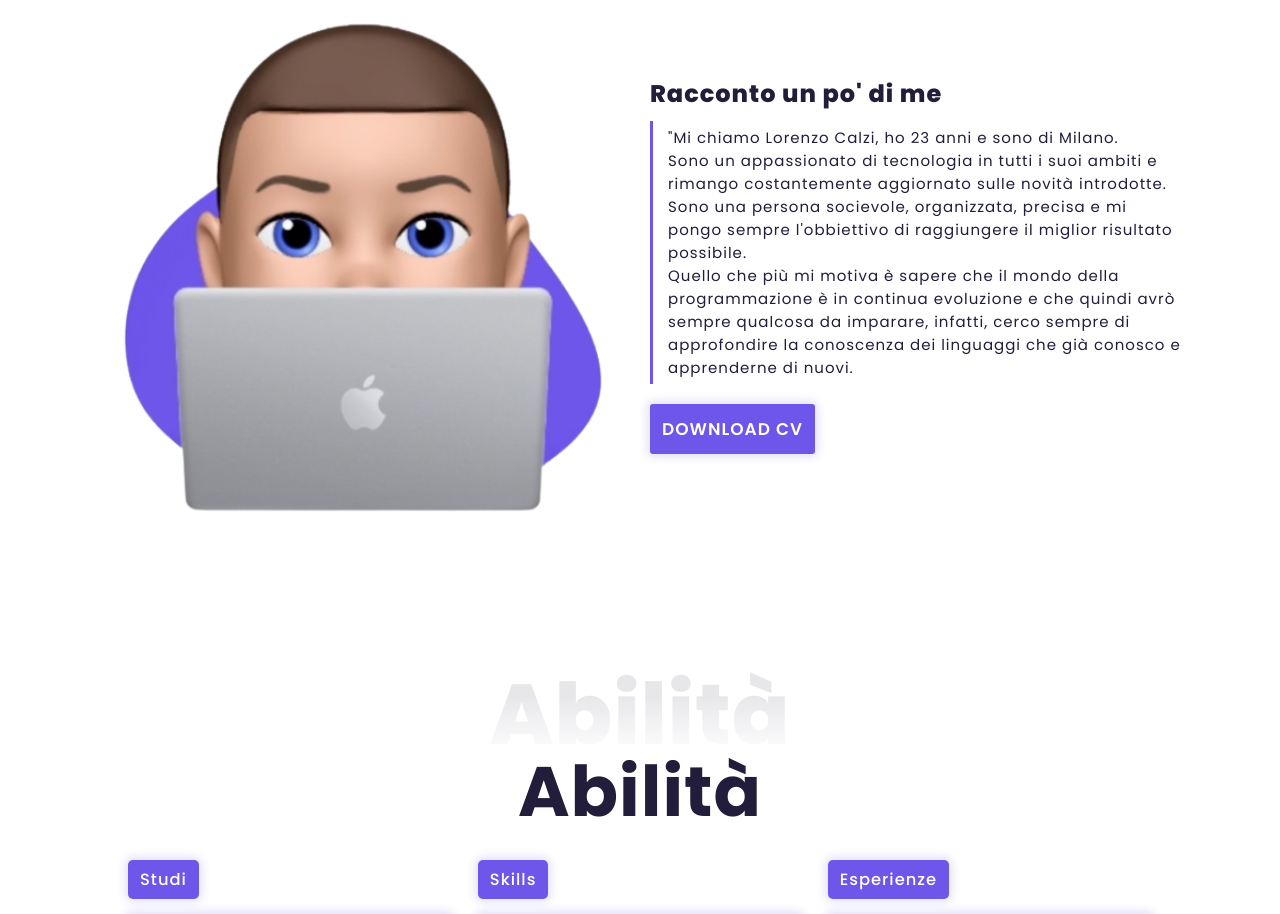
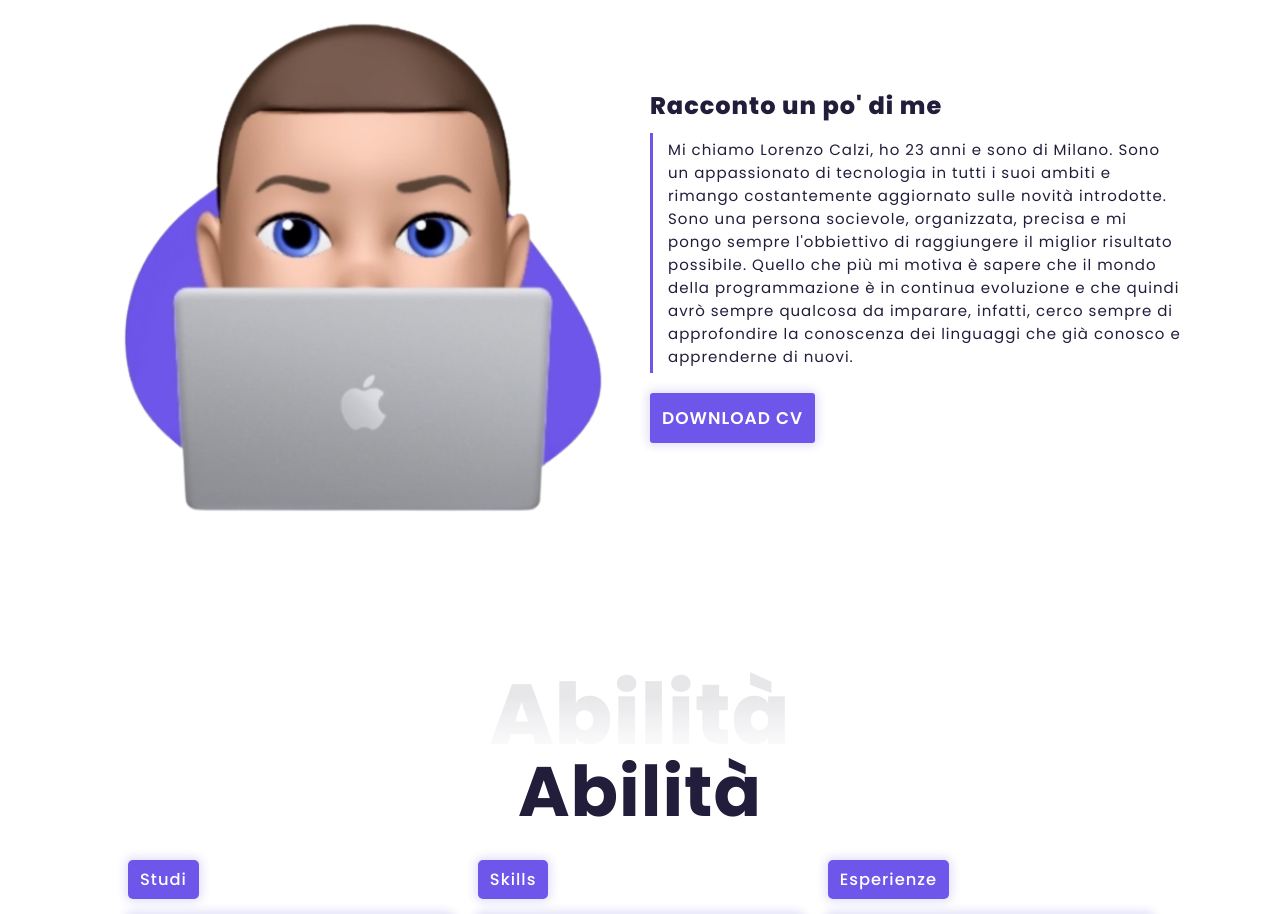
Before and after one commit to Lorenzo-Calzi/portfolio-lorenzo-calzi, a React (Create React App) app: page / in a window 1280 px wide. Shown: the part 1080-1994 px from the top of the page. Built offline with nearby package versions, Linux system fonts and the light colour scheme.

Commit message:
moved the copy to copy.json

```diff
--- a/src/components/Homepage.tsx
+++ b/src/components/Homepage.tsx
@@ -60,7 +60,7 @@ function Homepage() {
         ScrollReveal().reveal('#aboutMe .title-gradient', {delay: 25, origin: 'left'});
         ScrollReveal().reveal('#aboutMe .title-solid', {delay: 50, origin: 'right'});
         ScrollReveal().reveal('#aboutMe .image', {delay: 50, origin: 'left'});
-        ScrollReveal().reveal('#aboutMe .description h5', {delay: 75, origin: 'right'});
+        ScrollReveal().reveal('#aboutMe .description h3', {delay: 75, origin: 'right'});
         ScrollReveal().reveal('#aboutMe .description p', {delay: 100, origin: 'right'});
         ScrollReveal().reveal('#aboutMe .description .button', {
             delay: 100,
--- a/src/components/main/Main.jsx
+++ b/src/components/main/Main.jsx
@@ -7,7 +7,7 @@ function Main(props) {
     return (
         <div id="main">
             <AboutMe theme={props.theme} language={props.language} configArray={props.configArray}/>
-            <Skills theme={props.theme}/>
+            <Skills theme={props.theme} configArray={props.configArray}/>
             <Projects theme={props.theme}/>
             <ContactMe theme={props.theme} language={props.language} configArray={props.configArray}
                        loading={props.loading} handlerLoading={props.handlerLoading}/>
--- a/src/components/main/aboutMe/AboutMe.tsx
+++ b/src/components/main/aboutMe/AboutMe.tsx
@@ -1,30 +1,24 @@
 import * as React from "react";
 
 function AboutMe(props) {
+    const configArray = props.configArray.main.aboutMe;
 
     return (
         <section id="aboutMe">
             <div className="container dynamic-flex">
                 <div className="titles">
-                    <h1 className="title-gradient">Su di me</h1>
-                    <h2 className="title-solid">Su di me</h2>
+                    <h1 className="title-gradient">{configArray.title.ita}</h1>
+                    <h2 className="title-solid">{configArray.title.ita}</h2>
                 </div>
 
                 <div className="content">
                     <div className="image"/>
                     <div className="description">
-                        <h3>Racconto un po' di me</h3>
-                        <p>"Mi chiamo Lorenzo Calzi, ho 23 anni e sono di Milano. <br/>
-                            Sono un appassionato di tecnologia in tutti i suoi ambiti e rimango costantemente aggiornato
-                            sulle novità introdotte. <br/>
-                            Sono una persona socievole, organizzata, precisa e mi pongo sempre l'obbiettivo di
-                            raggiungere il miglior risultato possibile. <br/>
-                            Quello che più mi motiva è sapere che il mondo della programmazione è in continua evoluzione
-                            e che quindi avrò sempre qualcosa da imparare, infatti, cerco sempre di approfondire la
-                            conoscenza dei linguaggi che già conosco e apprenderne di nuovi.
-                        </p>
+                        <h3>{configArray.subtitle.ita}</h3>
+                        <p>{configArray.paragraph.ita}</p>
                         <a className={`button shadow-${!props.theme ? "light" : "dark"}`}
-                           href={process.env.PUBLIC_URL + '/assets/cv/cv_lorenzo_calzi.pdf'} download>DOWNLOAD CV</a>
+                           href={process.env.PUBLIC_URL + '/assets/cv/cv_lorenzo_calzi.pdf'}
+                           download>{configArray.button.ita}</a>
                     </div>
                 </div>
             </div>
--- a/src/components/main/skills/Skills.jsx
+++ b/src/components/main/skills/Skills.jsx
@@ -1,113 +1,14 @@
 import * as React from "react";
 
 function Skills(props) {
-
-    const educationCopies = [
-        {
-            period: '10/2021 - Current',
-            strong: 'Formazione',
-            description: 'Rimango aggiornato approfondendo e facendo corsi formativi'
-        },
-        {
-            period: '03/2020 - 09/2021',
-            strong: 'Web developer',
-            description: 'Boolean Careers'
-        },
-        {
-            period: '09/2013 - 06/2019',
-            strong: 'Diploma',
-            description: 'Erasmo Da Rotterdam'
-        }
-    ]
-
-    const skillsCopies = [
-        {
-            title: 'HTML',
-            icon: 'devicon-html5-plain colored',
-            percentage: '95%',
-        },
-        {
-            title: 'CSS',
-            icon: 'devicon-css3-plain colored',
-            percentage: '95%',
-        },
-        {
-            title: 'Javascript',
-            icon: 'devicon-javascript-plain colored',
-            percentage: '90%',
-        },
-        {
-            title: 'Typescript',
-            icon: 'devicon-typescript-plain colored',
-            percentage: '85%',
-        },
-        {
-            title: 'React',
-            icon: 'devicon-react-original colored',
-            percentage: '90%',
-        },
-        {
-            title: 'Angular',
-            icon: 'devicon-angularjs-plain colored',
-            percentage: '60%',
-        },
-        {
-            title: 'Sass',
-            icon: 'devicon-sass-original colored',
-            percentage: '95%',
-        },
-        {
-            title: 'Tailwind',
-            icon: 'devicon-tailwindcss-plain colored',
-            percentage: '75%',
-        },
-        {
-            title: 'Bootstrap',
-            icon: 'devicon-bootstrap-plain colored',
-            percentage: '65%',
-        },
-        {
-            title: 'Git',
-            icon: 'devicon-git-plain colored',
-            percentage: '80%',
-        },
-        {
-            title: 'Figma',
-            icon: 'devicon-figma-plain colored',
-            percentage: '40%',
-        },
-
-    ]
-
-    const jobsCopies = [
-        {
-            period: '11/2021 - Current',
-            strong: 'Full Stack Web Developer',
-            description: 'ANYT1ME'
-        },
-        {
-            period: '03/2021 - 09/2021',
-            strong: 'Jr. Full Stack Web Developer Trainee',
-            description: 'Boolean Careers'
-        },
-        {
-            period: '11/2019 - 11/2020',
-            strong: 'Tecnico Help Desk',
-            description: 'Sielte S.p.a'
-        },
-        {
-            period: '10/2018 - 02/2029',
-            strong: 'Wordpress developer trainee',
-            description: 'Lavoratore Autonomo'
-        }
-    ]
+    const configArray = props.configArray.main.skills;
 
     return (
         <section id="skills">
             <div className="container dynamic-flex">
                 <div className="titles">
-                    <h1 className="title-gradient">Abilità</h1>
-                    <h2 className="title-solid">Abilità</h2>
+                    <h1 className="title-gradient">{configArray.title.ita}</h1>
+                    <h2 className="title-solid">{configArray.title.ita}</h2>
                 </div>
 
                 <div className="cards-container">
@@ -118,7 +19,7 @@ function Skills(props) {
 
                         <div className={`cards shadow-${props.theme ? "dark" : "light"}`}>
                             {
-                                educationCopies.map((copy, index) => (
+                                configArray.educations.map((copy, index) => (
                                     <div className={`box shadow-${props.theme ? "dark" : "light"}`} key={index}>
                                         <span className="period">{copy.period}</span>
                                         <span
@@ -136,7 +37,7 @@ function Skills(props) {
 
                         <div className={`cards shadow-${props.theme ? "dark" : "light"}`}>
                             {
-                                skillsCopies.map((copy, index) => (
+                                configArray.skills.map((copy, index) => (
                                     <div className={`box shadow-${props.theme ? "dark" : "light"}`} key={index}>
                                         <div className="information">
                                             <div className="icons">
@@ -162,7 +63,7 @@ function Skills(props) {
 
                         <div className={`cards shadow-${props.theme ? "dark" : "light"}`}>
                             {
-                                jobsCopies.map((copy, index) => (
+                                configArray.jobs.map((copy, index) => (
                                     <div className={`box shadow-${props.theme ? "dark" : "light"}`} key={index}>
                                         <span className="period">{copy.period}</span>
                                         <span
--- a/src/configuration/copy.json
+++ b/src/configuration/copy.json
@@ -58,8 +58,18 @@
         "eng": "Hi, I'm Lorenzo"
       },
       "subtitle": {
-        "ita": ["Sviluppatore Web", "Progettista UI/UX", "Videogiocatore", "Appassionato di Tecnologia"],
-        "eng": ["Web Developer", "UI/UX Designer", "Video Gamer", "Tech Enthusiast"]
+        "ita": [
+          "Sviluppatore Web",
+          "Progettista UI/UX",
+          "Videogiocatore",
+          "Appassionato di Tecnologia"
+        ],
+        "eng": [
+          "Web Developer",
+          "UI/UX Designer",
+          "Video Gamer",
+          "Tech Enthusiast"
+        ]
       },
       "paragraph": {
         "ita": "Esperienza di alto livello nel web design e conoscenza dello sviluppo, producendo un lavoro di qualità.",
@@ -70,5 +80,127 @@
         "eng": "Contact Me"
       }
     }
+  },
+  "main": {
+    "aboutMe": {
+      "title": {
+        "ita": "Su di me",
+        "eng": "About me"
+      },
+      "subtitle": {
+        "ita": "Racconto un po' di me",
+        "eng": "I tell a little about myself"
+      },
+      "paragraph": {
+        "ita": "Mi chiamo Lorenzo Calzi, ho 23 anni e sono di Milano. Sono un appassionato di tecnologia in tutti i suoi ambiti e rimango costantemente aggiornato sulle novità introdotte. Sono una persona socievole, organizzata, precisa e mi pongo sempre l'obbiettivo di raggiungere il miglior risultato possibile. Quello che più mi motiva è sapere che il mondo della programmazione è in continua evoluzione e che quindi avrò sempre qualcosa da imparare, infatti, cerco sempre di approfondire la conoscenza dei linguaggi che già conosco e apprenderne di nuovi.",
+        "eng": "My name is Lorenzo Calzi, I'm 23 and I'm from Milan. I am passionate about technology in all its fields and I am constantly updated on the new features introduced. I am a sociable, organized, precise person and I always set myself the goal of achieving the best possible result. What motivates me most is knowing that the world of programming is constantly evolving and that therefore I will always have something to learn, in fact, I always try to deepen my knowledge of the languages I already know and learn new ones."
+      },
+      "button": {
+        "ita": "DOWNLOAD CV",
+        "eng": "DOWNLOAD CV"
+      }
+    },
+    "skills": {
+      "title": {
+        "ita": "Abilità",
+        "eng": "Skills"
+      },
+      "educations": [
+        {
+          "period": "10/2021 - Current",
+          "strong": "Formazione",
+          "description": "Rimango aggiornato approfondendo e facendo corsi formativi"
+        },
+        {
+          "period": "03/2020 - 09/2021",
+          "strong": "Web developer",
+          "description": "Boolean Careers"
+        },
+        {
+          "period": "09/2013 - 06/2019",
+          "strong": "Diploma",
+          "description": "Erasmo Da Rotterdam"
+        }
+      ],
+      "skills": [
+        {
+          "title": "HTML",
+          "icon": "devicon-html5-plain colored",
+          "percentage": "95%"
+        },
+        {
+          "title": "CSS",
+          "icon": "devicon-css3-plain colored",
+          "percentage": "95%"
+        },
+        {
+          "title": "Javascript",
+          "icon": "devicon-javascript-plain colored",
+          "percentage": "90%"
+        },
+        {
+          "title": "Typescript",
+          "icon": "devicon-typescript-plain colored",
+          "percentage": "85%"
+        },
+        {
+          "title": "React",
+          "icon": "devicon-react-original colored",
+          "percentage": "90%"
+        },
+        {
+          "title": "Angular",
+          "icon": "devicon-angularjs-plain colored",
+          "percentage": "60%"
+        },
+        {
+          "title": "Sass",
+          "icon": "devicon-sass-original colored",
+          "percentage": "95%"
+        },
+        {
+          "title": "Tailwind",
+          "icon": "devicon-tailwindcss-plain colored",
+          "percentage": "75%"
+        },
+        {
+          "title": "Bootstrap",
+          "icon": "devicon-bootstrap-plain colored",
+          "percentage": "65%"
+        },
+        {
+          "title": "Git",
+          "icon": "devicon-git-plain colored",
+          "percentage": "80%"
+        },
+        {
+          "title": "Figma",
+          "icon": "devicon-figma-plain colored",
+          "percentage": "40%"
+        }
+      ],
+      "jobs": [
+        {
+          "period": "11/2021 - Current",
+          "strong": "Full Stack Web Developer",
+          "description": "ANYT1ME"
+        },
+        {
+          "period": "03/2021 - 09/2021",
+          "strong": "Jr. Full Stack Web Developer Trainee",
+          "description": "Boolean Careers"
+        },
+        {
+          "period": "11/2019 - 11/2020",
+          "strong": "Tecnico Help Desk",
+          "description": "Sielte S.p.a"
+        },
+        {
+          "period": "10/2018 - 02/2029",
+          "strong": "Wordpress developer trainee",
+          "description": "Lavoratore Autonomo"
+        }
+      ]
+    }
   }
 }
```
